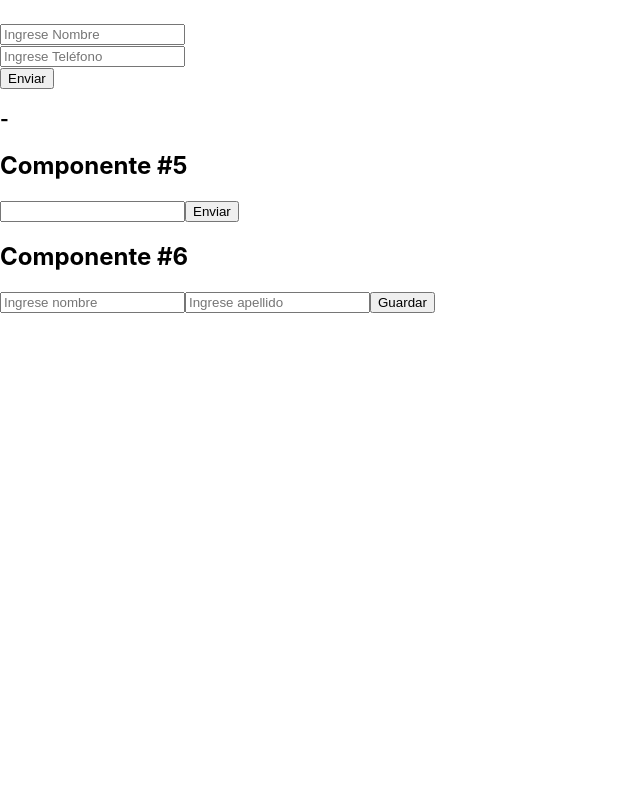
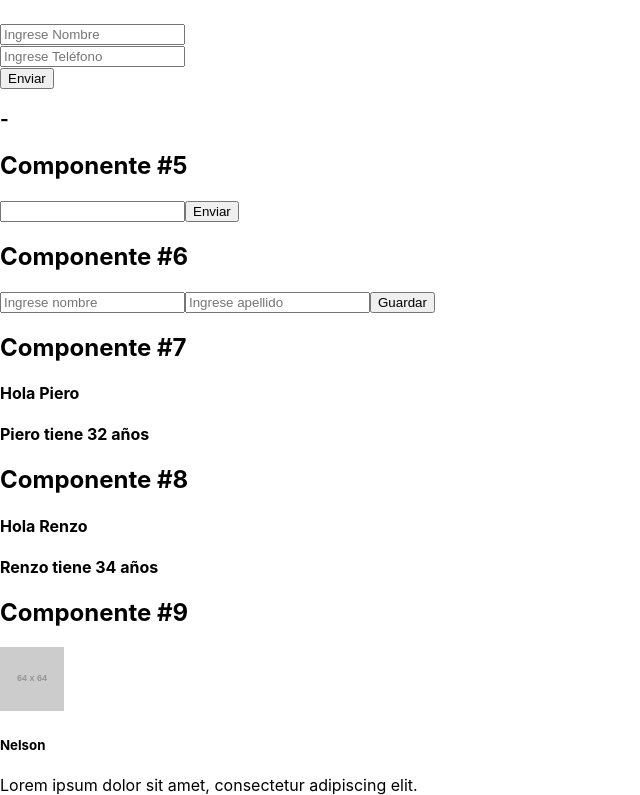
Before and after one commit to PieroSandro/pp_react_fundamentos, a React (Create React App) app: page / in a window 1280 px wide. Shown: the part 651-1446 px from the top of the page, without its empty margins (0-640 px from the left). Before the commit the page ends 980 px from the top, so only its background shows below. Built offline with nearby package versions, Linux system fonts and the light colour scheme; the HTML template or start-up script is replaced by a standard one.

Commit message:
uso de props, componentes y subcomponentes

```diff
--- a/src/App.js
+++ b/src/App.js
@@ -5,9 +5,18 @@ import Lista from './componentes/Lista';
 import Formulario from './componentes/Formulario';
 import FormHook from './componentes/FormHook';
 import ComponenteEjemplo from './componentes/ComponenteEjemplo';
+import Hola from './componentes/Hola';
+import Comentario from './componentes/Comentario';
 
 //function App() {
   const App =()=>{
+
+  const persona={
+    nombre:'Nelson',
+    urlImg:'https://via.placeholder.com/64',
+    texto:'Lorem ipsum dolor sit amet, consectetur adipiscing elit.'
+  }
+
   return (
     <div class="m-4">
       <h1 class="text-center">Hola React</h1>
@@ -17,6 +26,9 @@ import ComponenteEjemplo from './componentes/ComponenteEjemplo';
       <Formulario/>
       <FormHook/>
       <ComponenteEjemplo/>
+      <Hola numero="7" usuario="Piero" edad={32}/>
+      <Hola numero="8" usuario="Renzo" edad={34}/>
+      <Comentario persona={persona}/>
     </div>
   );
 }
--- /dev/null
+++ b/src/componentes/Avatar.jsx
@@ -0,0 +1,11 @@
+import React,{Fragment} from 'react'
+
+const Avatar = ({urlImg}) => {
+    return (
+        <Fragment>
+       <img className="mr-3" src={urlImg} alt=""/>
+       </Fragment>
+     );
+}
+
+export default Avatar;
--- /dev/null
+++ b/src/componentes/Comentario.jsx
@@ -0,0 +1,20 @@
+import React from 'react'
+import Avatar from './Avatar';
+
+const Comentario = ({persona}) => {
+    return (
+        <div class="card m-4 p-3">
+        <h2>Componente #9</h2>
+        <div className="media">
+            {/*<img class="mr-3" src={persona.urlImg} alt=""/>*/}
+            <Avatar urlImg={persona.urlImg}/>
+            <div className="media-body">
+                <h5 className="mt-0">{persona.nombre}</h5>
+                {persona.texto}
+            </div>
+        </div>
+    </div>
+     );
+}
+
+export default Comentario;
--- /dev/null
+++ b/src/componentes/Hola.jsx
@@ -0,0 +1,14 @@
+import React from 'react'
+
+const Hola = (props) => {
+    console.log(props)
+    return (
+        <div class="card m-4 p-3">
+            <h2>Componente #{props.numero}</h2>
+            <h4>Hola {props.usuario}</h4>
+            <h4>{props.usuario} tiene {props.edad} años</h4>
+        </div>
+     );
+}
+
+export default Hola;
```
